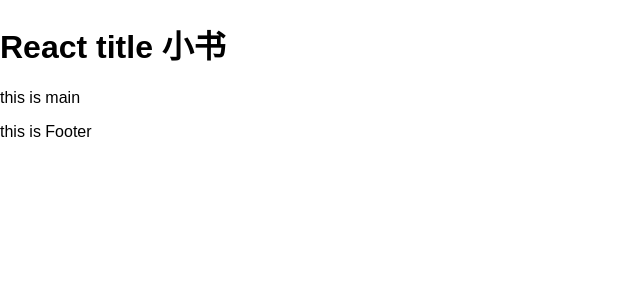
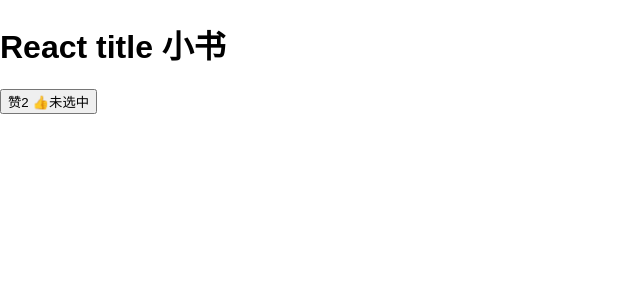
Before and after one commit to sycoco/practice-set, a React (Create React App) app in the folder my-app/: page / in a window 1280 px wide. Shown: the top 300 px of the page, without its empty margins (0-640 px from the left). Built offline with nearby package versions, Linux system fonts and the light colour scheme.

Commit message:
react prop

```diff
--- a/my-app/src/index.js
+++ b/my-app/src/index.js
@@ -7,14 +7,19 @@
         return (
             <div>
                 <Title/>
+                <LikeButton wordings={{likedText: '已赞1', unlikedText: '赞2'}}
+                            onClick={() => console.log('Click on like button!')}/>
             </div>
         )
     }
 }
 class Title extends Component {
+    handleClickOnTitle (word,e) {
+        console.log(this,word);
+    }
     render () {
         return (
-            <h1>React title 小书</h1>
+            <h1 onClick={this.handleClickOnTitle.bind(this,'hello')}>React title 小书</h1>
         )
     }
 }
@@ -43,7 +48,38 @@
         )
     }
 }
+class LikeButton extends Component {
+    constructor () {
+        super();
+        this.state = { isLiked: false , isSelected: false}
+    }
+
+    handleClickOnLikeButton () {
+        this.setState({
+            isLiked: !this.state.isLiked,
+            isSelected: !this.state.isSelected
+        });
+        if (this.props.onClick) {
+            this.props.onClick();
+        }
+    }
+
+    render () {
+        const likedText = this.props.likedText || '取消';
+        const unlikedText = this.props.unlikedText || '点赞';
+        const wordings = this.props.wordings || {
+            likedText: '取消',
+            unlikedText: '点赞'
+        }
+        return (
+            <button onClick={this.handleClickOnLikeButton.bind(this)}>
+                {this.state.isLiked ? wordings.likedText: wordings.unlikedText} 👍
+                {this.state.isSelected ? '选中' : '未选中'}
+            </button>
+        )
+    }
+}
 ReactDOM.render(
-    <Wrapper />,
+    <Header />,
     document.getElementById('root')
-)
+);
```
